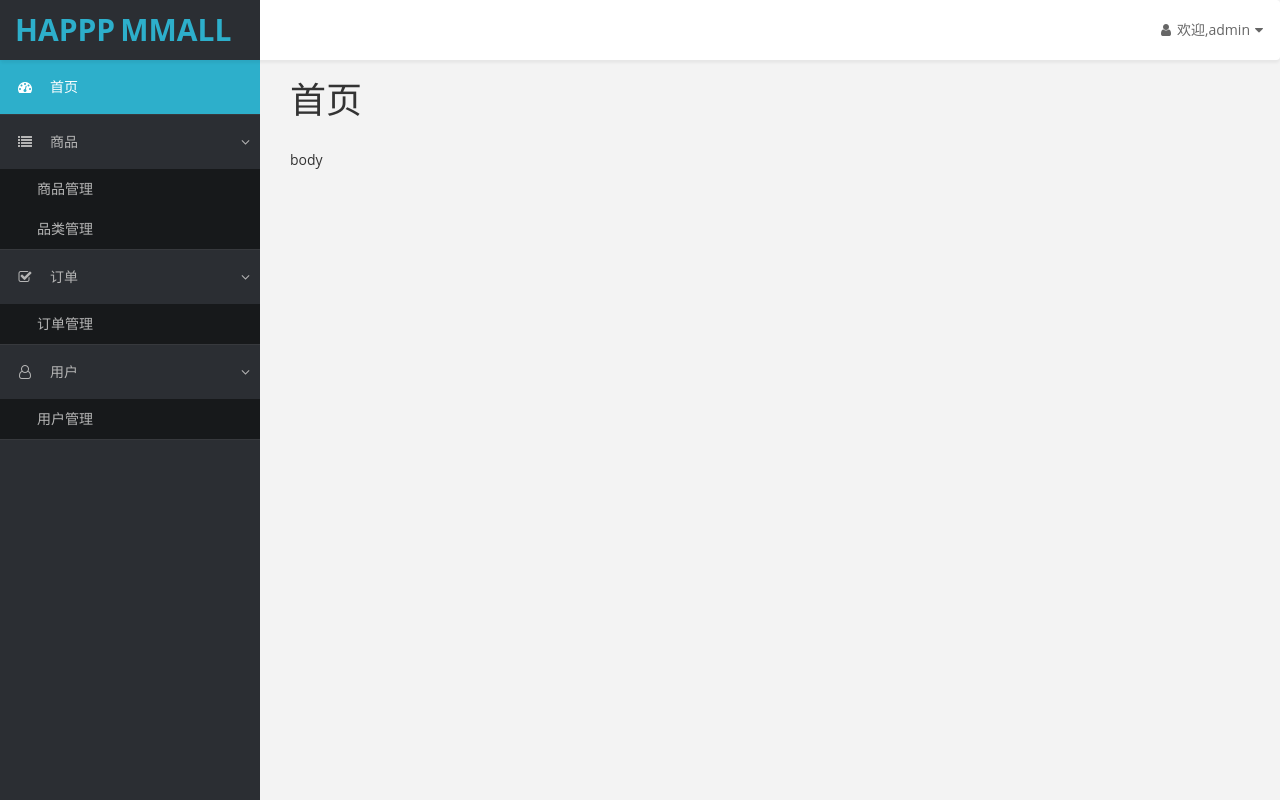
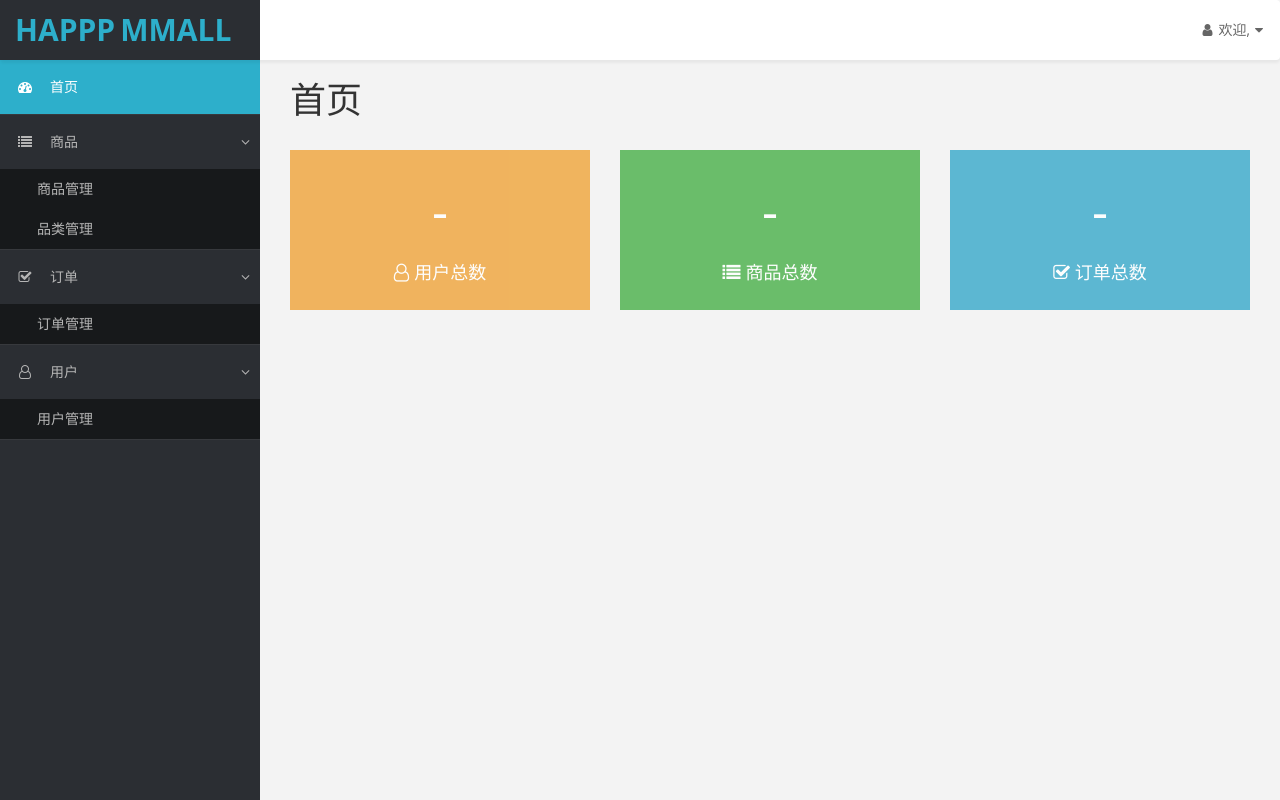
Before and after one commit to ZXIAOY/react-mall-BMS, a React app: page / in a window 1280 px wide. Built offline with nearby package versions, Linux system fonts and the light colour scheme; no server answers.

Commit message:
登录及退出的页面和接口对接，首页页面开发

```diff
--- a/src/component/top-nav/index.jsx
+++ b/src/component/top-nav/index.jsx
@@ -1,15 +1,29 @@
 import React from 'react';
 import {Link} from 'react-router-dom';
+import MUtils from 'utils/mm.jsx';
+import User from 'service/user-service.jsx';
+
+const _mm = new MUtils();
+const _user = new User();
 
 class TopNav extends React.Component {
 
   constructor(props) {
     super(props);
+    this.state = {
+      username: _mm.getStorage('userInfo').username || ''
+    }
   }
 
   // 退出登录
   onLogout() {
-
+    console.log('退出');
+    _user.logout().then(res => {
+      _mm.removeStorage('userInfo');
+      window.location.href = '/login';
+    }, errMsg => {
+      _mm.errorTips(errMsg);
+    })
   }
 
   render() {
@@ -22,13 +36,13 @@ class TopNav extends React.Component {
           <li className="dropdown">
             <a className="dropdown-toggle" href="javascript:;">
               <i className="fa fa-user fa-fw"></i>
-              <span>欢迎,admin</span>
+              <span>欢迎,{this.state.username}</span>
               <i className="fa fa-caret-down"></i>
             </a>
             <ul className="dropdown-menu dropdown-user">
               <li>
-                <a>
-                  <i className="fa fa-sign-out fa-fw" onClick={()=>this.onLogout()}></i>
+                <a onClick={()=>this.onLogout()}>
+                  <i className="fa fa-sign-out fa-fw" ></i>
                   <span>退出登录</span>
                 </a>
               </li>
--- a/src/page/home/index.jsx
+++ b/src/page/home/index.jsx
@@ -2,17 +2,70 @@
   home组件
 */
 import React from 'react';
+import {Link} from 'react-router-dom';
+
+import MUtil from '../../utils/mm.jsx';
+import Statistic from 'service/statistic-service.jsx';
+
 import PageTitle from 'component/page-title/index.jsx';
+import './index.scss';
+
+const _mm = new MUtil();
+const _statistic = new Statistic();
 
 class Home extends React.Component {
+  constructor(props) {
+    super(props);
+    this.state = {
+      userCount: '-',
+      productCount: '-',
+      orderCount: '-',
+    }
+  }
+
+  componentDidMount() {
+    this.loadCount();
+  }
+
+  loadCount() {
+    _statistic.getHomeCount().then(res => {
+      this.setState(res);
+    }, err => {
+      _mm.errorTips(err);
+    })
+  }
 
   render() {
     return (
       <div id='page-wrapper'>
         <PageTitle title='首页'></PageTitle>
         <div className="row">
-          <div className="col-md-12">
-            body
+          <div className="col-md-4">
+            <Link to="/user" className='color-box brown'>
+              <p className="count">{this.state.userCount}</p>
+              <p className="desc">
+                <i className="fa fa-user-o"></i>
+                <span>用户总数</span>
+              </p>
+            </Link>
+          </div>
+          <div className="col-md-4">
+            <Link to="/product" className='color-box green'>
+              <p className="count">{this.state.productCount}</p>
+              <p className="desc">
+                <i className="fa fa-list"></i>
+                <span>商品总数</span>
+              </p>
+            </Link>
+          </div>
+          <div className="col-md-4">
+            <Link to="/order" className='color-box blue'>
+              <p className="count">{this.state.orderCount}</p>
+              <p className="desc">
+                <i className="fa fa-check-square-o"></i>
+                <span>订单总数</span>
+              </p>
+            </Link>
           </div>
         </div>
       </div>
--- /dev/null
+++ b/src/page/home/index.scss
@@ -0,0 +1,29 @@
+.color-box {
+  display: block;
+  padding: 20px 0;
+  height: 160px;
+  text-align: center;
+  opacity: .9;
+
+  &:hover {
+    text-decoration: none;
+    color: #555;
+    opacity: 1;
+    transform: scale(1.08);
+    transition: all .3s;
+  }
+  &:focus {
+    text-decoration: none;
+  }
+  .count {
+    font-size: 50px;
+    height: 80px;
+    line-height: 80px;
+  }
+  .desc {
+    font-size: 18px;
+    .fa {
+      margin-right: 5px;
+    }
+  }
+}
--- a/src/page/login/index.jsx
+++ b/src/page/login/index.jsx
@@ -22,6 +22,10 @@ class Login extends React.Component {
     };
   }
 
+  componentWillMount() {
+    document.title = '登录-BMS-Admin';
+  }
+
   // 表单输入内容改变，根据input的name，来设置对应的state
   onInputChange(e) {
     let inputName = e.target.name,
@@ -31,18 +35,32 @@ class Login extends React.Component {
     });
   }
 
+  // 点击回车时，自动调用提交
+  onInputKeyUp(e) {
+    if(e.keyCode === 13)
+      this.onSubmit();
+  }
+
   // 点击登录按钮提交信息
   onSubmit(e) {
-    console.log(this.state);
-    _user.login({
+    //console.log(this.state);
+    let loginInfo = {
       username: this.state.username,
       password: this.state.password
-    }).then((res)=>{
-      console.log(this.state);
-      this.props.history.push(this.state.redirect);
-    }, (err)=> {
-      _mm.errorTips(err);
-    });
+    };
+    let checkResult = _user.checkLoginInfo(loginInfo);
+    if(checkResult.status) {
+      _user.login(loginInfo).then((res)=>{
+        // 路由中有参数，就跳到指定参数，没有就跳到'/'根目录
+        _mm.setStorage('userInfo', res);
+        this.props.history.push(this.state.redirect);
+      }, (err)=> {
+        _mm.errorTips(err);
+      });
+    } else {
+      _mm.errorTips(checkResult.msg);
+    }
+
   }
 
   render() {
@@ -57,17 +75,19 @@ class Login extends React.Component {
                   type="text"
                   className="form-control"
                   placeholder="请输入账户名"
-                  onChange={e=>this.onInputChange(e)}/>
+                  onKeyUp={e => this.onInputKeyUp(e)}
+                  onChange={e => this.onInputChange(e)}/>
               </div>
               <div className="form-group">
                 <input name="password"
                   type="password"
                   className="form-control"
                   placeholder="请输入密码"
-                  onChange={e=>this.onInputChange(e)}/>
+                  onKeyUp={e => this.onInputKeyUp(e)}
+                  onChange={e => this.onInputChange(e)}/>
               </div>
               <button className="btn btn-lg btn-primary btn-block"
-                onClick={e=>{this.onSubmit(e)}}>登录</button>
+                onClick={e => {this.onSubmit(e)}}>登录</button>
             </div>
           </div>
         </div>
--- /dev/null
+++ b/src/service/statistic-service.jsx
@@ -0,0 +1,20 @@
+/**
+ * user请求service层
+ *
+ */
+import MUtil from 'utils/mm.jsx';
+
+
+const _mm = new MUtil();
+
+class Statistic {
+
+  // 首页统计数据获取
+  getHomeCount() {
+    return _mm.request({
+      url: '/manage/statistic/base_count.do',
+    })
+  }
+}
+
+export default Statistic;
--- a/src/service/user-service.jsx
+++ b/src/service/user-service.jsx
@@ -9,7 +9,7 @@ const _mm = new MUtil();
 
 class User {
 
-  //登录请求封装
+  // 登录请求封装
   login(loginInfo) {
     return _mm.request({
       type: 'post',
@@ -18,6 +18,35 @@ class User {
     })
   }
 
+  // 检查登录接口数据合法性
+  checkLoginInfo(loginInfo) {
+    let username = $.trim(loginInfo.username);
+    let password = $.trim(loginInfo.password);
+    if(typeof username !== 'string' || username.length === 0) {
+      return {
+        status: false,
+        msg: '用户名不能为空'
+      }
+    }
+    if(typeof password !== 'string' || password.length === 0) {
+      return {
+        status: false,
+        msg: '密码不能为空'
+      }
+    }
+    return {
+      status: true,
+      msg: '验证通过'
+    }
+  }
+
+  // 退出登录
+  logout() {
+    return _mm.request({
+      type: 'post',
+      url: '/user/logout.do'
+    });
+  }
 }
 
 export default User;
--- a/src/utils/mm.jsx
+++ b/src/utils/mm.jsx
@@ -1,3 +1,8 @@
+/**
+ *
+ * 工具类
+ */
+
 class MUtil {
 
   /**
@@ -59,6 +64,39 @@ class MUtil {
     alert(errMsg || '反正就是任性出错了');
   }
 
+  /**
+   * 存储localStorage
+   */
+  setStorage(name, data) {
+    let dataType = typeof data;
+    if(dataType === 'object') {
+      window.localStorage.setItem(name, JSON.stringify(data));
+    }
+    else if(['number', 'string', 'boolean'].indexOf(dataType) >= 0) {
+      window.localStorage.setItem(name, data);
+    }
+    else {
+      alert('该类型不能用于本地存储');
+    }
+  }
+  /**
+   * 读取localStorage
+   */
+  getStorage(name) {
+    let data = window.localStorage.getItem(name);
+    if(data) {
+      return JSON.parse(data);
+    }
+    else {
+      return '';
+    }
+  }
+  /**
+   * 删除localStorage
+   */
+  removeStorage(name) {
+    window.localStorage.removeItem(name);
+  }
 }
 
 export default MUtil;
--- a/webpack.config.js
+++ b/webpack.config.js
@@ -19,10 +19,15 @@ module.exports = {
     alias: {
       page: path.resolve(__dirname, 'src/page'),
       component: path.resolve(__dirname, 'src/component'),
-      utils: path.resolve(__dirname, 'src/utils')
+      utils: path.resolve(__dirname, 'src/utils'),
+      service: path.resolve(__dirname, 'src/service')
     }
   },
-  // loaders
+  /**
+   * loaders
+   *
+   *
+   * */
   module: {// 各种loader配置，在代码中import其他类型文件时，使用前，先用对应的loader
     rules: [
       { // 配置jsx文件babel转换loader
@@ -78,7 +83,10 @@ module.exports = {
       }
     ]
   },
-  // 插件
+  /**
+   * 插件
+   *
+   * */
   plugins: [
     // 处理html文件
     new HtmlWebpackPlugin({
@@ -93,7 +101,10 @@ module.exports = {
       filename: 'js/base.js'
     })
   ],
-  // 热加载服务器
+  /**
+   * 热加载服务器
+   *
+   * */
   devServer: {
     contentBase: './dist',
     port: 8086,
@@ -105,7 +116,11 @@ module.exports = {
     proxy: {
       '/manage': {
         target: 'http://admintest.happymmall.com',
-        changeOrigin: true,     //换源成用这个地址发送
+        changeOrigin: true,     //换源成用这个target地址发送
+      },
+      '/user/logout.do': {
+        target: 'http://admintest.happymmall.com',
+        changeOrigin: true,     //换源成用这个target地址发送
       }
     }
   }
```
